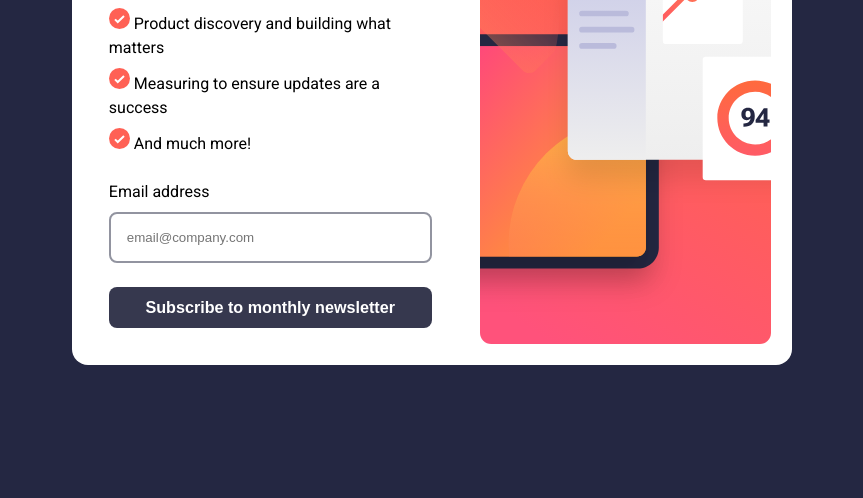
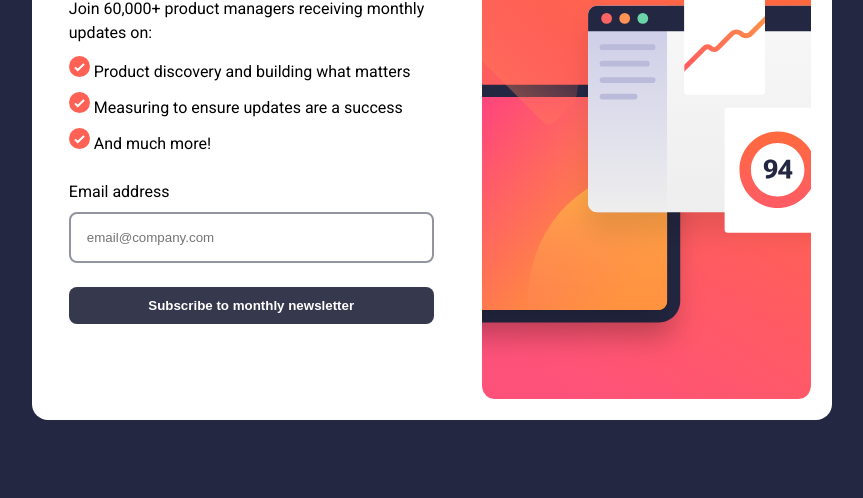
Before and after one commit to 2Clight/subscription-form, a plain HTML site: page index.html in a window 1280 px wide. Shown: the part 302-800 px from the top of the page, without its empty margins (208-1071 px from the left). Drawn offline with Linux system fonts and the light colour scheme.

Commit message:
Update style.css

```diff
--- a/style.css
+++ b/style.css
@@ -158,7 +158,7 @@ a:not([class]) {
   background-color: var(--clr-neutral-midgrey);
   color:var(--clr-neutral-white);
   font-weight: 600;
-  font-size: 1.01rem;
+
   border-radius: .5rem;
   border: none;
 
@@ -176,8 +176,8 @@ a:not([class]) {
 }
 @media(min-width:50em){
   .container{
-    margin: 9rem auto;
-    max-width: 45rem;
+    margin: 12rem auto;
+    max-width: 50rem;
     padding: 1.3rem;
     flex-direction: row;
     border-radius: 1rem;
```
